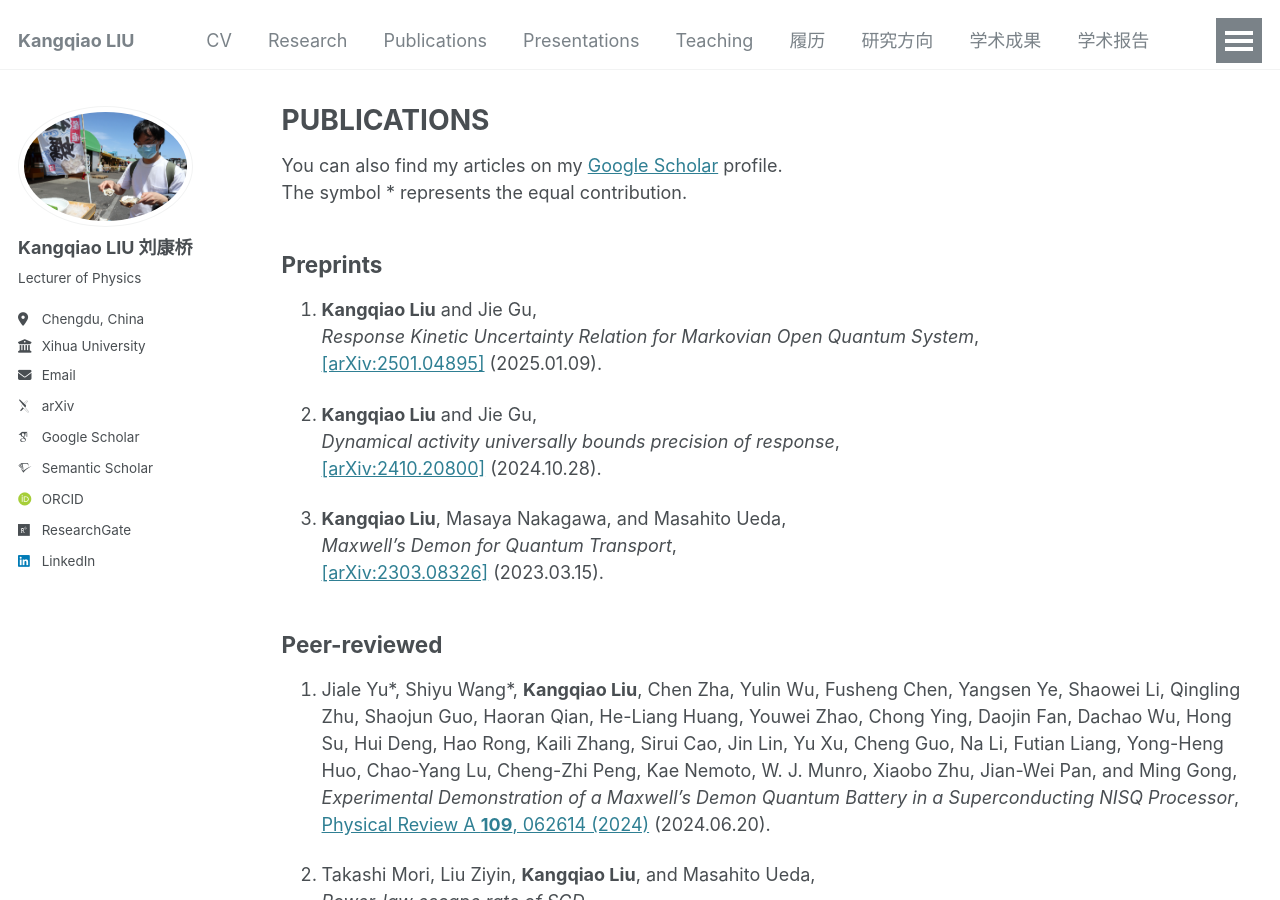
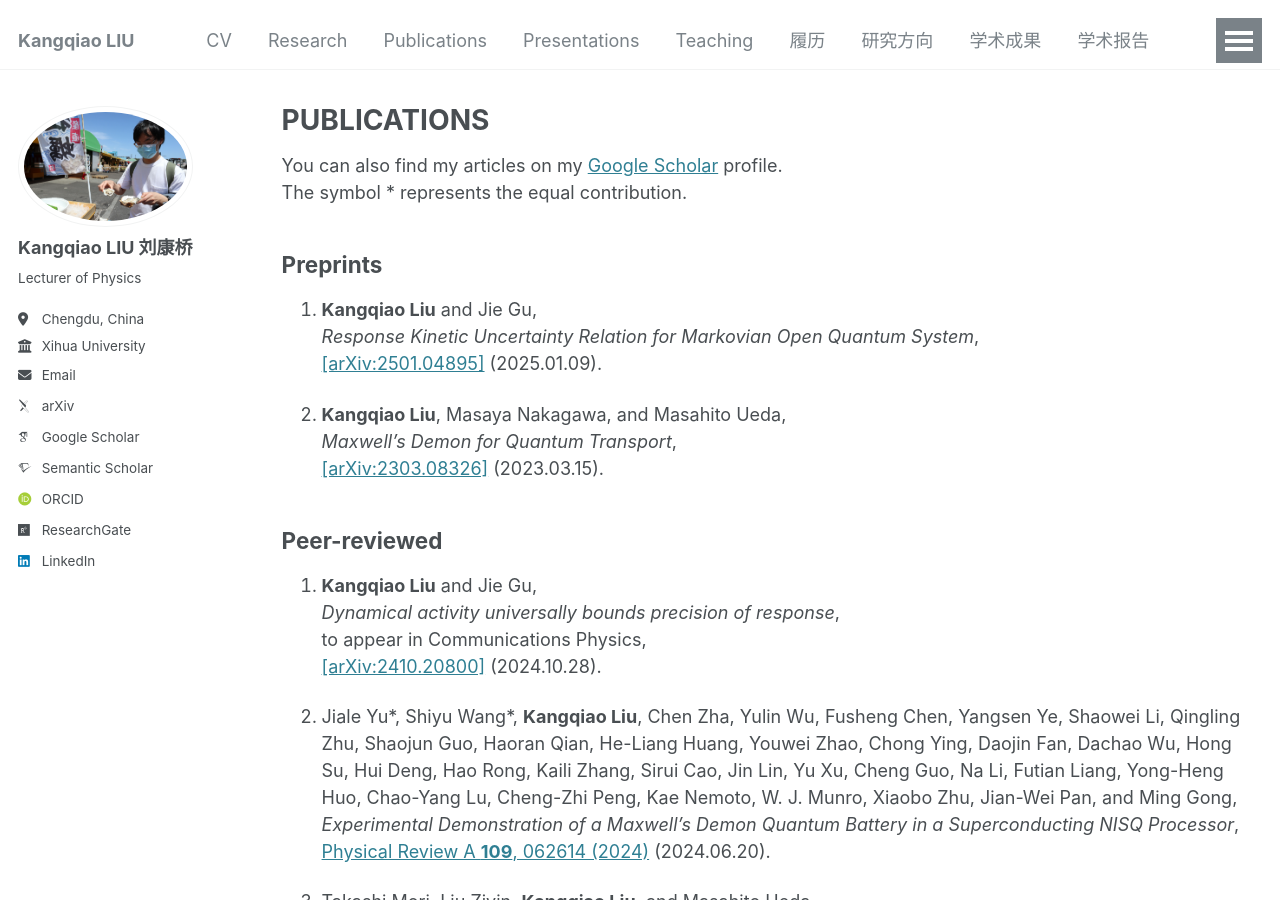
Before and after one commit to KangqiaoLiu/KangqiaoLiu.github.io, a Jekyll site: the page built from _pages/publications.md, in a window 1280 px wide and 900 px high. Built offline with Jekyll 4.4.1, drawn with Linux system fonts in a browser that asks for light colours; some web fonts are replaced.

Commit message:
Update publications.md

```diff
--- a/_pages/publications.md
+++ b/_pages/publications.md
@@ -17,37 +17,38 @@ The symbol \* represents the equal contribution.
   *Response Kinetic Uncertainty Relation for Markovian Open Quantum System*,<br />
   [[arXiv:2501.04895]](https://arxiv.org/abs/2501.04895) (2025.01.09).
 
-2. **Kangqiao Liu** and Jie Gu,<br />
-  *Dynamical activity universally bounds precision of response*,<br />
-  [[arXiv:2410.20800]](https://arxiv.org/abs/2410.20800) (2024.10.28).
-
-3. **Kangqiao Liu**, Masaya Nakagawa, and Masahito Ueda,<br />
+2. **Kangqiao Liu**, Masaya Nakagawa, and Masahito Ueda,<br />
   *Maxwell's Demon for Quantum Transport*,<br />
   [[arXiv:2303.08326]](https://arxiv.org/abs/2303.08326) (2023.03.15).
 
 ## **Peer-reviewed**
-1. Jiale Yu\*, Shiyu Wang\*, **Kangqiao Liu**, Chen Zha, Yulin Wu, Fusheng Chen, Yangsen Ye, Shaowei Li, Qingling Zhu, Shaojun Guo, Haoran Qian, He-Liang Huang, Youwei Zhao, Chong Ying, Daojin Fan, Dachao Wu, Hong Su, Hui Deng, Hao Rong, Kaili Zhang, Sirui Cao, Jin Lin, Yu Xu, Cheng Guo, Na Li, Futian Liang, Yong-Heng Huo, Chao-Yang Lu, Cheng-Zhi Peng, Kae Nemoto, W. J. Munro, Xiaobo Zhu, Jian-Wei Pan, and Ming Gong,<br />
+1. **Kangqiao Liu** and Jie Gu,<br />
+  *Dynamical activity universally bounds precision of response*,<br />
+  to appear in Communications Physics,<br />
+  [[arXiv:2410.20800]](https://arxiv.org/abs/2410.20800) (2024.10.28).
+
+2. Jiale Yu\*, Shiyu Wang\*, **Kangqiao Liu**, Chen Zha, Yulin Wu, Fusheng Chen, Yangsen Ye, Shaowei Li, Qingling Zhu, Shaojun Guo, Haoran Qian, He-Liang Huang, Youwei Zhao, Chong Ying, Daojin Fan, Dachao Wu, Hong Su, Hui Deng, Hao Rong, Kaili Zhang, Sirui Cao, Jin Lin, Yu Xu, Cheng Guo, Na Li, Futian Liang, Yong-Heng Huo, Chao-Yang Lu, Cheng-Zhi Peng, Kae Nemoto, W. J. Munro, Xiaobo Zhu, Jian-Wei Pan, and Ming Gong,<br />
   *Experimental Demonstration of a Maxwell's Demon Quantum Battery in a Superconducting NISQ Processor*,<br />
   [Physical Review A **109**, 062614 (2024)](https://journals.aps.org/pra/abstract/10.1103/PhysRevA.109.062614) (2024.06.20).
 
-2. Takashi Mori, Liu Ziyin, **Kangqiao Liu**, and Masahito Ueda,<br />
+3. Takashi Mori, Liu Ziyin, **Kangqiao Liu**, and Masahito Ueda,<br />
   *Power-law escape rate of SGD*,<br />
   [Proceedings of the 39th International Conference on Machine Learning, PMLR **162**:15959-15975, 2022 (ICML 2022)](https://proceedings.mlr.press/v162/mori22a.html) (2022.07.15)<br />
   selected for **Spotlight** <br />
   [[arXiv:2105.09557]](https://arxiv.org/abs/2105.09557).
 
-3. Liu Ziyin\*, **Kangqiao Liu**\*, Takashi Mori, and Masahito Ueda, <br />
+4. Liu Ziyin\*, **Kangqiao Liu**\*, Takashi Mori, and Masahito Ueda, <br />
    *Strength of Minibatch Noise in SGD*,<br />
    [The 10th International Conference on Learning Representations (ICLR 2022)](https://openreview.net/forum?id=uorVGbWV5sw) (2022.01.29)<br />
    selected for **Spotlight** (5% of all submissions)<br />
    [[arXiv:2102.05375]](https://arxiv.org/abs/2102.05375).
 
-4. **Kangqiao Liu**\*, Liu Ziyin\*, and Masahito Ueda, <br />
+5. **Kangqiao Liu**\*, Liu Ziyin\*, and Masahito Ueda, <br />
    *Noise and Fluctuation of Finite Learning Rate Stochastic Gradient Descent*,<br />
    [Proceedings of the 38th International Conference on Machine Learning, PMLR **139**:7045-7056, 2021 (ICML 2021)](http://proceedings.mlr.press/v139/liu21ad.html) (2021.07.01)<br />
    [[arXiv:2012.03636]](https://arxiv.org/abs/2012.03636).
 
-5. **Kangqiao Liu**, Zongping Gong, and Masahito Ueda,<br />
+6. **Kangqiao Liu**, Zongping Gong, and Masahito Ueda,<br />
    *Thermodynamic Uncertainty Relation for Arbitrary Initial States*, <br />
    [Physical Review Letters **125**, 140602 (2020)](https://journals.aps.org/prl/abstract/10.1103/PhysRevLett.125.140602) (2020.09.29)<br />
    [[arXiv:1912.11797]](https://arxiv.org/abs/1912.11797).
```
